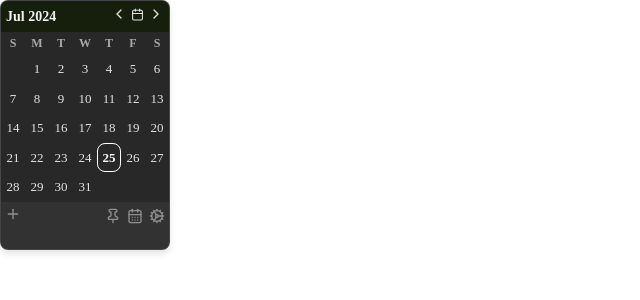
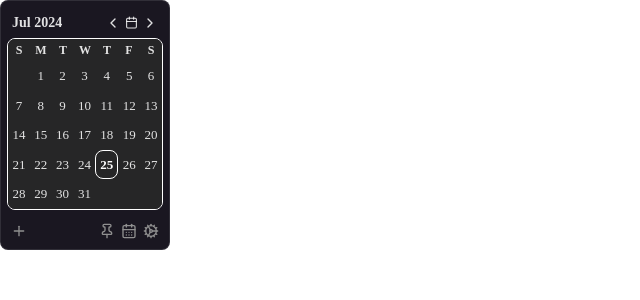
Before and after one commit to jaehafe/calert, a React (Vite) app: page / in a window 1280 px wide. Shown: the top 300 px of the page, without its empty margins (0-640 px from the left). Built offline with nearby package versions, Linux system fonts and the light colour scheme.

Commit message:
feat: Calendar style

```diff
--- a/src/renderer/src/App.tsx
+++ b/src/renderer/src/App.tsx
@@ -1,41 +1,19 @@
-import { ReactNode, useCallback, useEffect, useState } from 'react'
+import { ReactNode } from 'react'
 import styled from 'styled-components'
+import theme from './styles/theme'
+
 import dayjs from 'dayjs'
+
+import useCalendar from './hooks/useCalendar'
+import usePin from './hooks/usePin'
+
 import { MotionDiv, whileHoverEffect } from './components/ui/MotionHtml'
 import { Calendar, CalendarDays, ChevronLeft, ChevronRight, Cog, Pin, Plus } from 'lucide-react'
-import theme from './styles/theme'
 
 export default function App() {
-  const [currentDate, setCurrentDate] = useState(dayjs())
-
-  const daysInMonth = currentDate.daysInMonth()
-  const firstDayOfMonth = currentDate.startOf('month').day()
-
-  const prevMonth = useCallback(() => {
-    setCurrentDate((prev) => prev.subtract(1, 'month'))
-  }, [])
-
-  const nextMonth = useCallback(() => {
-    setCurrentDate((prev) => prev.add(1, 'month'))
-  }, [])
-
-  const handleKeyDown = useCallback(
-    (event: KeyboardEvent) => {
-      if (event.key === 'ArrowLeft') {
-        prevMonth()
-      } else if (event.key === 'ArrowRight') {
-        nextMonth()
-      }
-    },
-    [prevMonth, nextMonth]
-  )
-
-  useEffect(() => {
-    window.addEventListener('keydown', handleKeyDown)
-    return () => {
-      window.removeEventListener('keydown', handleKeyDown)
-    }
-  }, [handleKeyDown])
+  const { currentDate, daysInMonth, firstDayOfMonth, moveToToday, nextMonth, prevMonth } =
+    useCalendar()
+  const { isPinned, togglePin } = usePin()
 
   const renderCalendar = () => {
     const days: ReactNode[] = []
@@ -50,10 +28,6 @@ export default function App() {
       )
     }
     return days
-  }
-
-  const moveToToday = () => {
-    setCurrentDate(dayjs())
   }
 
   return (
@@ -86,6 +60,7 @@ export default function App() {
         </HeaderRight>
       </CalendarHeader>
 
+      <CalendarContent>
         {/* 요알 */}
         <WeekDays>
           {['S', 'M', 'T', 'W', 'T', 'F', 'S'].map((day) => (
@@ -95,20 +70,32 @@ export default function App() {
 
         {/* 날짜 */}
         <DaysGrid>{renderCalendar()}</DaysGrid>
+      </CalendarContent>
 
+      <FooterWrapper>
         <Footer>
           <MotionDiv>
             <Plus width={16} height={16} color={theme.colors.colorTextTertiary} />
           </MotionDiv>
           <FooterRight>
-          <Pin width={16} height={16} color={theme.colors.colorTextTertiary} />
+            <MotionDiv onClick={togglePin}>
+              <Pin
+                width={16}
+                height={16}
+                color={isPinned ? theme.colors.colorPrimary : theme.colors.colorTextTertiary}
+              />
+            </MotionDiv>
             <CalendarDays width={16} height={16} color={theme.colors.colorTextTertiary} />
             <Cog width={16} height={16} color={theme.colors.colorTextTertiary} />
           </FooterRight>
         </Footer>
+      </FooterWrapper>
     </CalendarContainer>
   )
 }
+
+const BackgroundColor = '#1A1721'
+const TextColor = `rgba(255, 255, 255, 0.87)`
 
 const CalendarContainer = styled.div`
   width: 170px;
@@ -119,9 +106,11 @@ const CalendarContainer = styled.div`
   font-size: 12px;
   display: flex;
   flex-direction: column;
-  background-color: rgba(40, 40, 40, 0.95);
-  color: rgba(255, 255, 255, 0.87);
-  box-shadow: 0 4px 6px rgba(0, 0, 0, 0.1);
+
+  background-color: ${BackgroundColor};
+  color: ${TextColor};
+
+  padding: 0.6rem;
 `
 
 const CalendarHeader = styled.div`
@@ -130,7 +119,7 @@ const CalendarHeader = styled.div`
   align-items: center;
 
   padding: 5px;
-  background-color: rgba(20, 30, 10, 0.95);
+  background-color: ${BackgroundColor};
 `
 
 const HeaderRight = styled.div`
@@ -139,10 +128,16 @@ const HeaderRight = styled.div`
   align-items: center;
 `
 
+const CalendarContent = styled.div`
+  border: 1px solid white;
+  border-radius: 0.8rem;
+  overflow: hidden;
+`
+
 const MonthYear = styled.div`
   font-weight: bold;
   font-size: 14px;
-  color: rgba(255, 255, 255, 0.95);
+  color: ${TextColor};
 `
 
 const WeekDays = styled.div`
@@ -155,7 +150,7 @@ const WeekDay = styled.div`
   text-align: center;
   padding: 2px 0;
   font-weight: bold;
-  color: rgba(255, 255, 255, 0.6);
+  color: ${TextColor};
 `
 
 const DaysGrid = styled.div`
@@ -188,9 +183,15 @@ const Day = styled.div<{ isToday?: boolean }>`
   }
 `
 
+const FooterWrapper = styled.div`
+  flex: 1;
+
+  display: flex;
+  flex-direction: column;
+  justify-content: end;
+  padding: 0.4rem;
+`
 const Footer = styled.div`
-  padding: 0.4rem;
-
   display: flex;
   align-items: center;
   justify-content: space-between;
--- a/src/renderer/src/components/ui/MotionHtml.tsx
+++ b/src/renderer/src/components/ui/MotionHtml.tsx
@@ -14,7 +14,18 @@ const whileHoverEffect = {
 
 const MotionDiv = forwardRef<HTMLDivElement, MotionDivProps>(({ children, ...props }, ref) => {
   return (
-    <motion.div whileTap={{ scale: 0.98 }} transition={{ duration: 0.1 }} ref={ref} {...props}>
+    <motion.div
+      whileTap={{ scale: 0.98 }}
+      transition={{ duration: 0.1 }}
+      ref={ref}
+      {...props}
+      style={{
+        display: 'flex',
+        alignItems: 'center',
+        justifyContent: 'center',
+        textAlign: 'center'
+      }}
+    >
       {children}
     </motion.div>
   )
--- /dev/null
+++ b/src/renderer/src/hooks/useCalendar.tsx
@@ -0,0 +1,49 @@
+import dayjs from 'dayjs'
+import { useCallback, useEffect, useState } from 'react'
+
+export default function useCalendar() {
+  const [currentDate, setCurrentDate] = useState(dayjs())
+
+  const daysInMonth = currentDate.daysInMonth()
+  const firstDayOfMonth = currentDate.startOf('month').day()
+
+  const prevMonth = useCallback(() => {
+    setCurrentDate((prev) => prev.subtract(1, 'month'))
+  }, [])
+
+  const nextMonth = useCallback(() => {
+    setCurrentDate((prev) => prev.add(1, 'month'))
+  }, [])
+
+  const handleKeyDown = useCallback(
+    (event: KeyboardEvent) => {
+      if (event.key === 'ArrowLeft') {
+        prevMonth()
+      } else if (event.key === 'ArrowRight') {
+        nextMonth()
+      }
+    },
+    [prevMonth, nextMonth]
+  )
+
+  useEffect(() => {
+    window.addEventListener('keydown', handleKeyDown)
+    return () => {
+      window.removeEventListener('keydown', handleKeyDown)
+    }
+  }, [handleKeyDown])
+
+  const moveToToday = () => {
+    setCurrentDate(dayjs())
+  }
+
+  return {
+    currentDate,
+    setCurrentDate,
+    daysInMonth,
+    firstDayOfMonth,
+    moveToToday,
+    prevMonth,
+    nextMonth
+  }
+}
--- /dev/null
+++ b/src/renderer/src/hooks/usePin.tsx
@@ -0,0 +1,16 @@
+import { useState } from 'react'
+
+export default function usePin() {
+  const [isPinned, setIsPinned] = useState(false)
+
+  const togglePin = () => {
+    const newPinnedState = !isPinned
+    setIsPinned(newPinnedState)
+    window.electron.ipcRenderer.send('toggle-pin', newPinnedState)
+  }
+
+  return {
+    togglePin,
+    isPinned
+  }
+}
```
Also changed, not shown: src/main/index.ts (+14 -3 lines), src/preload/index.ts (+9 -1 lines). Lines whose indentation alone changed are shown as unchanged.
